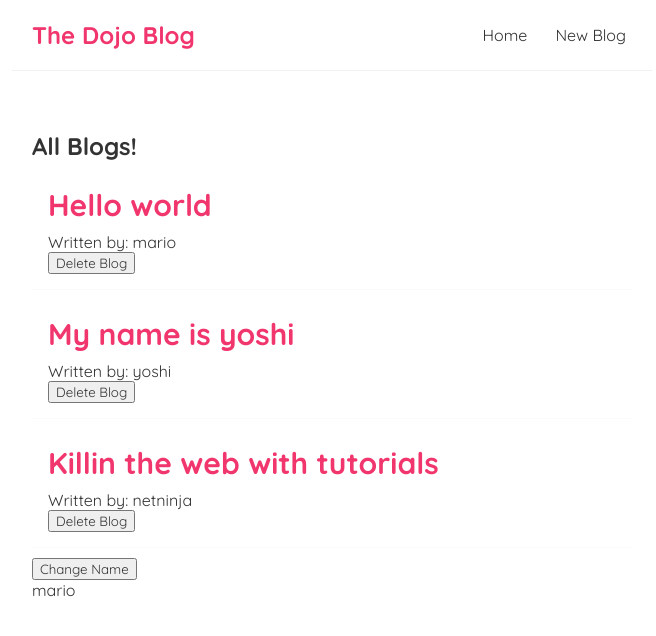
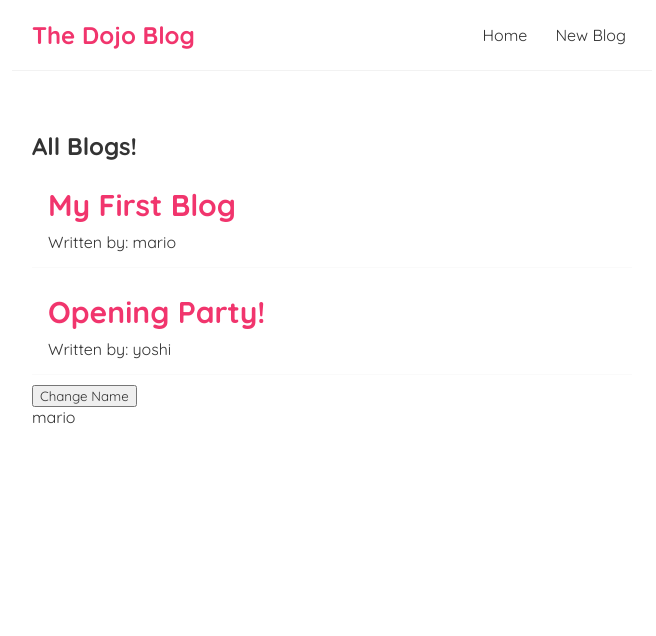
Before and after one commit to AllForPeace/react-blog-practice-1, a React (Create React App) app: page / in a window 1280 px wide. Shown: the top 636 px of the page, without its empty margins (308-964 px from the left). Built offline with nearby package versions, Linux system fonts and the light colour scheme; data requests are answered from the project's data file; the HTML template or start-up script is replaced by a standard one.

Commit message:
lesson 17 end

```diff
--- a/src/BlogList.js
+++ b/src/BlogList.js
@@ -1,4 +1,4 @@
-const BlogList = ({blogs, title, handleDelete}) => {
+const BlogList = ({blogs, title}) => {
     return (
         <div className="blog-list">
             <h2> {title} </h2>
@@ -6,7 +6,6 @@
                 <div className="preview-content" key = { blog.id }>
                     <h2> {blog.title} </h2>
                     <p> Written by: {blog.author} </p>
-                    <button onClick={()=> handleDelete(blog.id)}>Delete Blog</button>
                 </div>
             ))}
         </div>
--- a/src/home.js
+++ b/src/home.js
@@ -2,28 +2,25 @@
 import BlogList from './BlogList'
 
 const Home = () => {
-    const [blogs, setBlogs] = useState([
-        { title: 'Hello world', body: 'lorem ipsum ...', author: 'mario', id: 1},
-        { title: 'My name is yoshi', body: 'lorem ipsum ...', author: 'yoshi', id: 2},
-        { title: 'Killin the web with tutorials', body: 'lorem ipsum ...', author: 'netninja', id: 3}
-    ]);
-
-    const handleDelete = (id) => {
-        setBlogs(blogs.filter(blog => blog.id !== id));
-    };
+    const [blogs, setBlogs] = useState(null);
 
     const [name, setName] = useState('mario');
 
     useEffect(() => {
-        console.log("Use effect ran");
-        console.log(name);
-    }, [name]);
+        fetch('http://localhost:8000/blogs')
+        .then(res => {
+            return res.json();
+        })
+        .then((data) => {
+            setBlogs(data);
+        })
+    }, []);
 
     return (
         <div className="home">
-           <BlogList blogs= {blogs} title="All Blogs!" handleDelete={handleDelete}/>
+           {blogs && <BlogList blogs= {blogs} title="All Blogs!"/>}
            <button onClick={ () => setName ('luigi') }>Change Name</button>
-            <p> { name } </p>
+           <p> { name } </p>
         </div>
     );
 }
```
